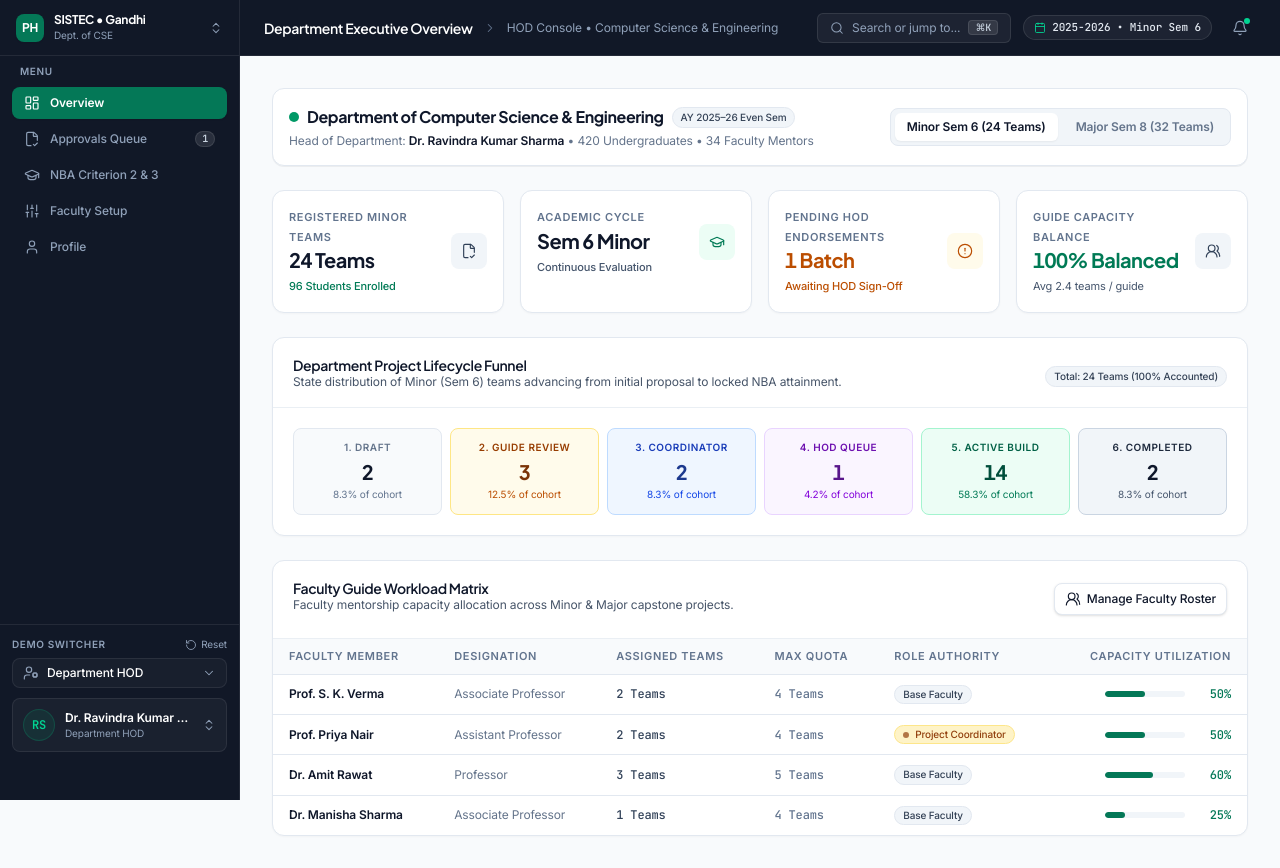
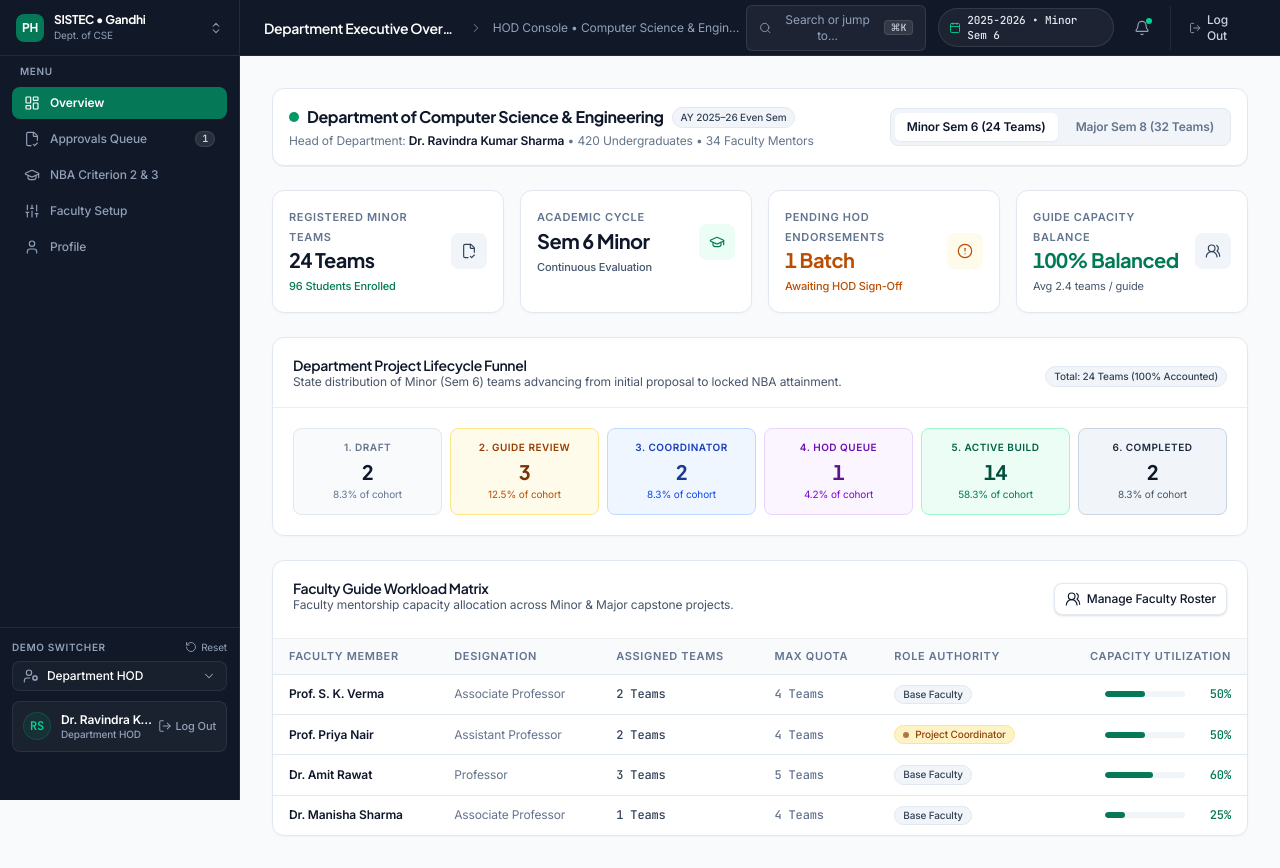
Before and after one commit to shivansh-mehra-01/Project-Hub, a Next.js app in the folder web/: page /hod in a window 1280 px wide. Built offline with nearby package versions, Linux system fonts and the light colour scheme.

Commit message:
refactor(shell): replace redundant user avatar dropdown with direct Log Out button across top header and sidebar

```diff
--- a/web/src/design-system/patterns/AppShell.tsx
+++ b/web/src/design-system/patterns/AppShell.tsx
@@ -86,7 +86,6 @@ export const AppShell: React.FC<AppShellProps> = ({
   const [showNotifications, setShowNotifications] = useState(false);
   const [showCampusMenu, setShowCampusMenu] = useState(false);
   const [showCommandPalette, setShowCommandPalette] = useState(false);
-  const [showAccountMenu, setShowAccountMenu] = useState(false);
   const [selectedBranch, setSelectedBranch] = useState("Gandhi Nagar (Main)");
 
   // Demo mode gate: defaults to true unless explicitly disabled in env
@@ -503,18 +502,17 @@ export const AppShell: React.FC<AppShellProps> = ({
             </div>
           )}
 
-          {/* Sleek Clickable User Account Footer Card */}
-          <div className="relative">
-            <button
-              type="button"
-              onClick={() => setShowAccountMenu(!showAccountMenu)}
-              className="w-full flex items-center gap-2.5 p-2.5 rounded-lg border border-white/[0.08] bg-white/[0.04] hover:bg-white/[0.08] text-left transition-colors cursor-pointer group"
-              title="User Account & Preferences"
-            >
-              <div className="h-8 w-8 rounded-full bg-emerald-500/10 border border-emerald-500/20 text-emerald-400 flex items-center justify-center text-xs font-bold font-mono group-hover:border-emerald-400/40 shrink-0 transition-colors">
+          {/* User Identity & Direct Log Out Button */}
+          <Link
+            href="/login"
+            className="w-full flex items-center justify-between p-2.5 rounded-lg border border-white/[0.08] bg-white/[0.04] hover:bg-white/[0.08] text-xs font-medium text-slate-300 hover:text-rose-400 transition-colors cursor-pointer group"
+            title="Log Out of Session"
+          >
+            <div className="flex items-center gap-2.5 min-w-0">
+              <div className="h-7 w-7 rounded-full bg-emerald-500/10 border border-emerald-500/20 text-emerald-400 flex items-center justify-center text-xs font-bold font-mono shrink-0">
                 {getAvatarInitials(currentPersona.name)}
               </div>
-              <div className="flex-1 min-w-0">
+              <div className="min-w-0 text-left">
                 <div className="text-xs font-semibold text-white truncate group-hover:text-emerald-300 transition-colors">
                   {currentPersona.name}
                 </div>
@@ -522,75 +520,12 @@ export const AppShell: React.FC<AppShellProps> = ({
                   {getRoleSubtitle(currentPersona.role, currentPersona.isProjectCoordinator)}
                 </div>
               </div>
-              <ChevronsUpDown className="w-3.5 h-3.5 text-slate-400 group-hover:text-white shrink-0 transition-colors" strokeWidth={1.75} />
-            </button>
-
-            {/* Upward Account Popover Menu */}
-            {showAccountMenu && (
-              <div className="absolute bottom-full left-0 right-0 mb-2 rounded-xl border border-white/10 bg-[#1F2937] shadow-2xl p-2 z-50 text-white animate-in fade-in zoom-in-95 duration-100">
-                {/* User Identity Header */}
-                <div className="px-3 py-2 border-b border-white/[0.08] space-y-1">
-                  <div className="text-xs font-bold text-white font-heading truncate">
-                    {currentPersona.name}
-                  </div>
-                  <div className="text-[11px] text-slate-400 font-mono truncate">
-                    {currentPersona.email ||
-                      `${currentPersona.name
-                        .toLowerCase()
-                        .replace(/^(dr\.|prof\.|mr\.|ms\.)\s*/i, "")
-                        .replace(/[^a-z]/g, "")}@sistec.ac.in`}
-                  </div>
-                  <div className="pt-0.5 flex items-center gap-1.5">
-                    <span className="inline-flex items-center gap-1 whitespace-nowrap rounded-full bg-emerald-500/10 border border-emerald-500/20 px-2 py-0.5 text-[10px] font-medium text-emerald-400">
-                      <span className="w-1 h-1 rounded-full bg-emerald-400 shrink-0" />
-                      <span>{getRoleSubtitle(currentPersona.role, currentPersona.isProjectCoordinator)}</span>
-                    </span>
-                  </div>
-                </div>
-
-                {/* Popover Action Links */}
-                <div className="py-1 space-y-0.5 text-xs">
-                  <Link
-                    href={
-                      currentPersona.role === "Student" || currentPersona.role === "TeamLead"
-                        ? "/student/profile"
-                        : "/account"
-                    }
-                    onClick={() => setShowAccountMenu(false)}
-                    className="flex items-center gap-2.5 px-3 py-2 rounded-lg text-slate-200 hover:bg-white/[0.06] hover:text-white transition-colors"
-                  >
-                    <User className="h-4 w-4 text-slate-400" strokeWidth={1.75} />
-                    <span>My Profile &amp; Preferences</span>
-                  </Link>
-
-                  <Link
-                    href={
-                      currentPersona.role === "Student" || currentPersona.role === "TeamLead"
-                        ? "/student/profile"
-                        : "/account"
-                    }
-                    onClick={() => setShowAccountMenu(false)}
-                    className="flex items-center gap-2.5 px-3 py-2 rounded-lg text-slate-200 hover:bg-white/[0.06] hover:text-white transition-colors"
-                  >
-                    <Shield className="h-4 w-4 text-slate-400" strokeWidth={1.75} />
-                    <span>Security &amp; SSO Status</span>
-                  </Link>
-                </div>
-
-                {/* Sign Out */}
-                <div className="pt-1 border-t border-white/[0.08]">
-                  <Link
-                    href="/login"
-                    onClick={() => setShowAccountMenu(false)}
-                    className="flex items-center gap-2.5 px-3 py-2 rounded-lg text-slate-300 hover:bg-white/[0.06] hover:text-rose-400 transition-colors text-xs"
-                  >
-                    <LogOut className="h-4 w-4" strokeWidth={1.75} />
-                    <span>Sign Out</span>
-                  </Link>
-                </div>
-              </div>
-            )}
-          </div>
+            </div>
+            <div className="flex items-center gap-1 text-[11px] text-slate-400 group-hover:text-rose-400 transition-colors shrink-0 ml-1">
+              <LogOut className="h-3.5 w-3.5" strokeWidth={1.75} />
+              <span>Log Out</span>
+            </div>
+          </Link>
         </div>
       </aside>
 
@@ -768,7 +703,17 @@ export const AppShell: React.FC<AppShellProps> = ({
               </div>
             )}
 
-            {/* Top-Right chrome remains clean: Search + Status Pill + Notification Bell + Mobile Switcher */}
+            {/* Top-Right Dedicated Log Out Action (Replaces redundant user avatar block) */}
+            <div className="pl-2 border-l border-white/[0.08]">
+              <Link
+                href="/login"
+                className="flex items-center gap-1.5 px-2.5 py-1.5 rounded-lg text-xs font-medium text-slate-300 hover:text-rose-400 hover:bg-white/5 transition-colors cursor-pointer group"
+                title="Log Out of Session"
+              >
+                <LogOut className="w-3.5 h-3.5 text-slate-400 group-hover:text-rose-400 transition-colors" strokeWidth={1.75} />
+                <span className="hidden sm:inline text-xs font-medium">Log Out</span>
+              </Link>
+            </div>
           </div>
         </header>
 
```
